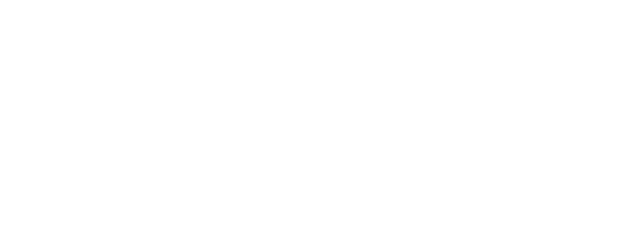
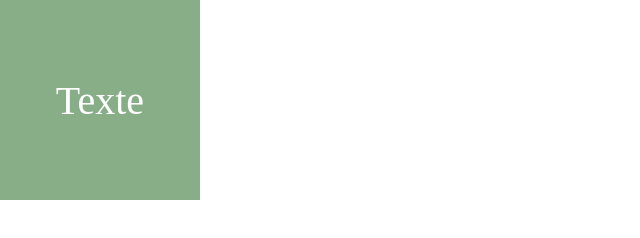
Before and after one commit to Flibouche/Exo_JS_2, a plain HTML site: page exercice1/index.html in a window 1280 px wide. Shown: the whole page, without its empty margins (0-640 px from the left). Drawn offline with Linux system fonts and the light colour scheme.

Commit message:
Terminer exercice 1 pour obtenir les valeurs css d'un élément dans une popup alerte navigateur.

```diff
--- /dev/null
+++ b/exercice1/css/style.css
@@ -0,0 +1,17 @@
+* {
+    box-sizing: border-box;
+    margin: 0;
+    padding: 0;
+}
+
+.carre {
+    background-color: rgb(136, 174, 136);
+    color: rgb(255, 255, 255);
+    height: 200px;
+    width: 200px;
+    display: flex;
+    align-items: center;
+    justify-content: center;
+    font-size: 40px;
+    font-family: 'Times New Roman', Times, serif;
+}
--- a/exercice1/index.html
+++ b/exercice1/index.html
@@ -3,9 +3,13 @@
 <head>
     <meta charset="UTF-8">
     <meta name="viewport" content="width=device-width, initial-scale=1.0">
+    <link rel="stylesheet" href="css/style.css">
     <title>Exercice 1</title>
 </head>
 <body>
-
+    <div class="carre">
+        <p>Texte</p>
+    </div>
+    <script src="js/main.js"></script>
 </body>
 </html>
--- a/exercice1/js/main.js
+++ b/exercice1/js/main.js
@@ -0,0 +1,14 @@
+// Variables
+
+const clickBox = document.querySelector(".carre");
+clickBox.addEventListener('click', dialogBox);
+console.log();
+
+
+// Fonctions
+
+function dialogBox() {
+    const style = getComputedStyle()
+    alert(style);
+
+}
```
